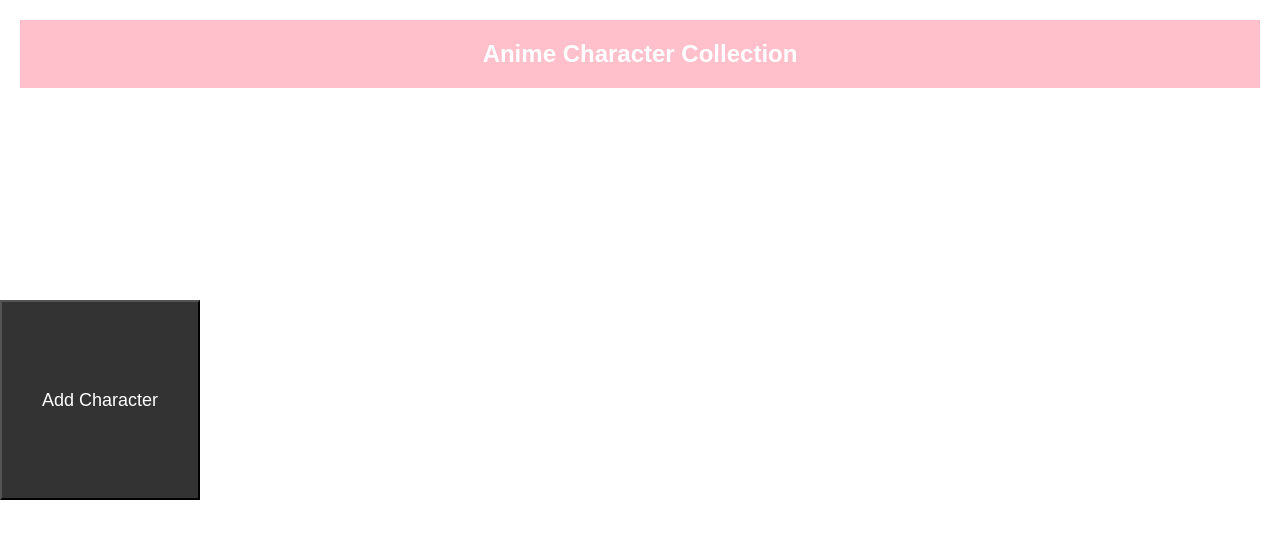
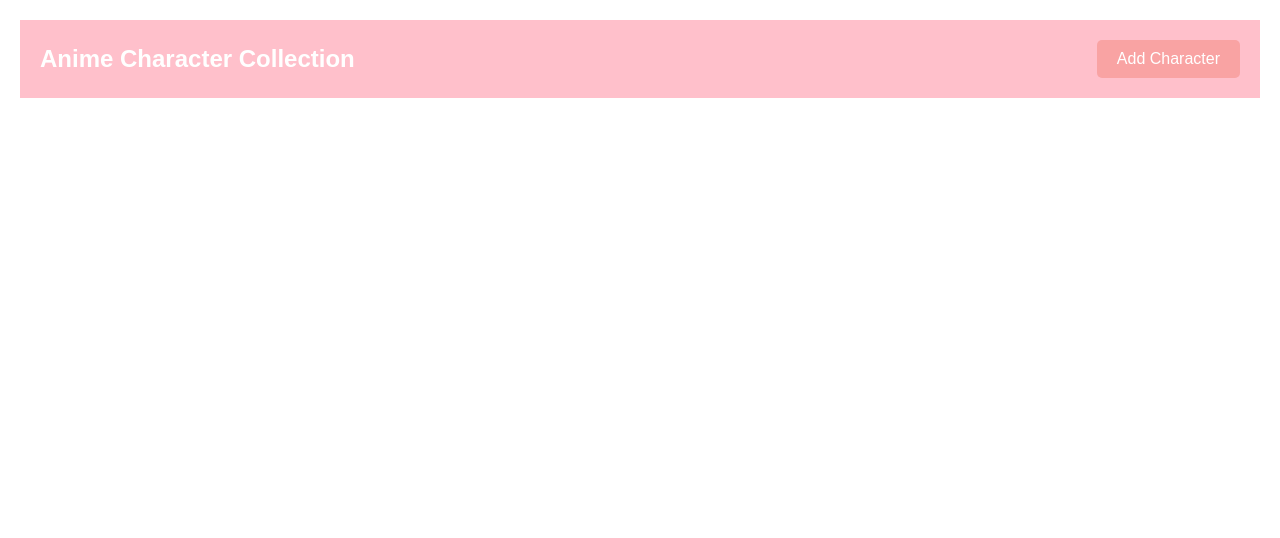
Before and after one commit to DDDDDhn/hden6421-tracker, a website: page public/index.html in a window 1280 px wide. Drawn offline with Linux system fonts and the light colour scheme.

Commit message:
Move the Add Button to the right side of navigation bar

```diff
--- a/public/index.html
+++ b/public/index.html
@@ -9,11 +9,10 @@
 <body>
   <div class="navbar">
     <h1>Anime Character Collection</h1>
+    <button id="addCharacterBtn">Add Character</button>
   </div>
 
-  <div class="button-container">
-    <button id="addCharacterBtn" class="big-button">Add Character</button>
-  </div>
+
   <div id="characterList" class="character-list"></div>
 
   <div id="popup">
--- a/public/style.css
+++ b/public/style.css
@@ -6,14 +6,27 @@ body {
 .navbar {
   background-color: pink;
   padding: 20px;
+  display: flex;
+  justify-content: space-between;
+  align-items: center;
 }
 
 .navbar h1 {
   margin: 0;
   color: white;
   font-size: 24px;
-  text-align: center;
 }
+
+.navbar button {
+  background-color: #f9a3a3;
+  color: white;
+  padding: 10px 20px;
+  border: none;
+  border-radius: 5px;
+  font-size: 16px;
+  cursor: pointer;
+}
+
 
 
 .character-card {
```
Also changed, not shown: README.md.
